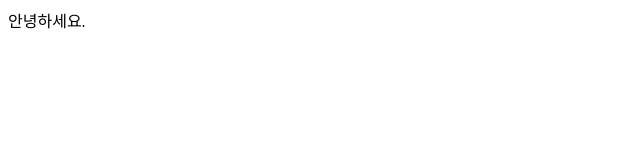
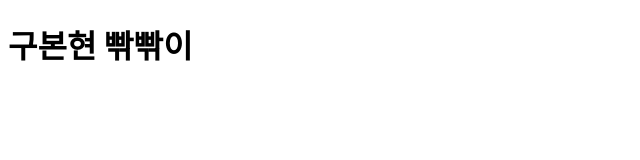
Before and after one commit to Woo7574/homepageTest, a plain HTML site: page index.html in a window 1280 px wide. Shown: the whole page, without its empty margins (0-640 px from the left). Drawn offline with Linux system fonts and the light colour scheme.

Commit message:
Update index.html

```diff
--- a/index.html
+++ b/index.html
@@ -6,6 +6,6 @@
     <title></title>
 </head>
 <body>
-   안녕하세요.
+   <h1>구본현 빢빢이</h1>
 </body>
 </html>
```
